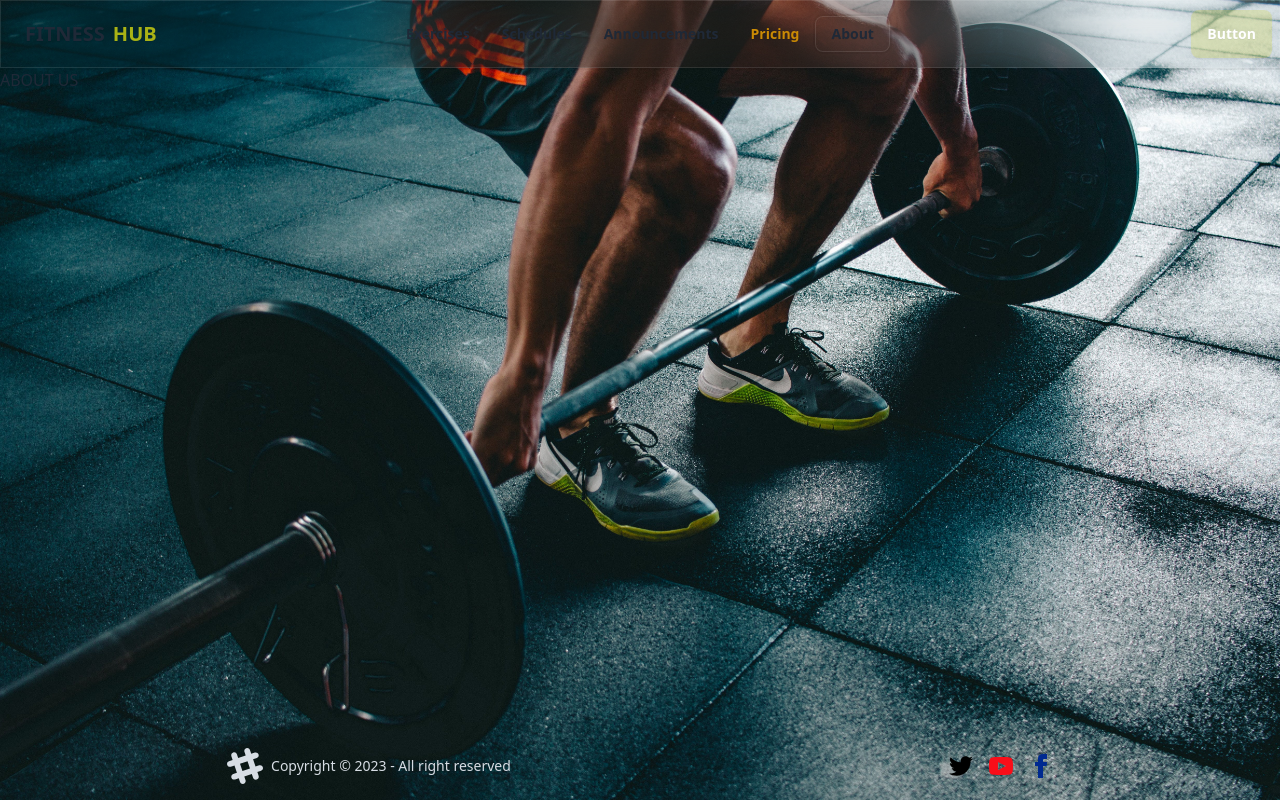
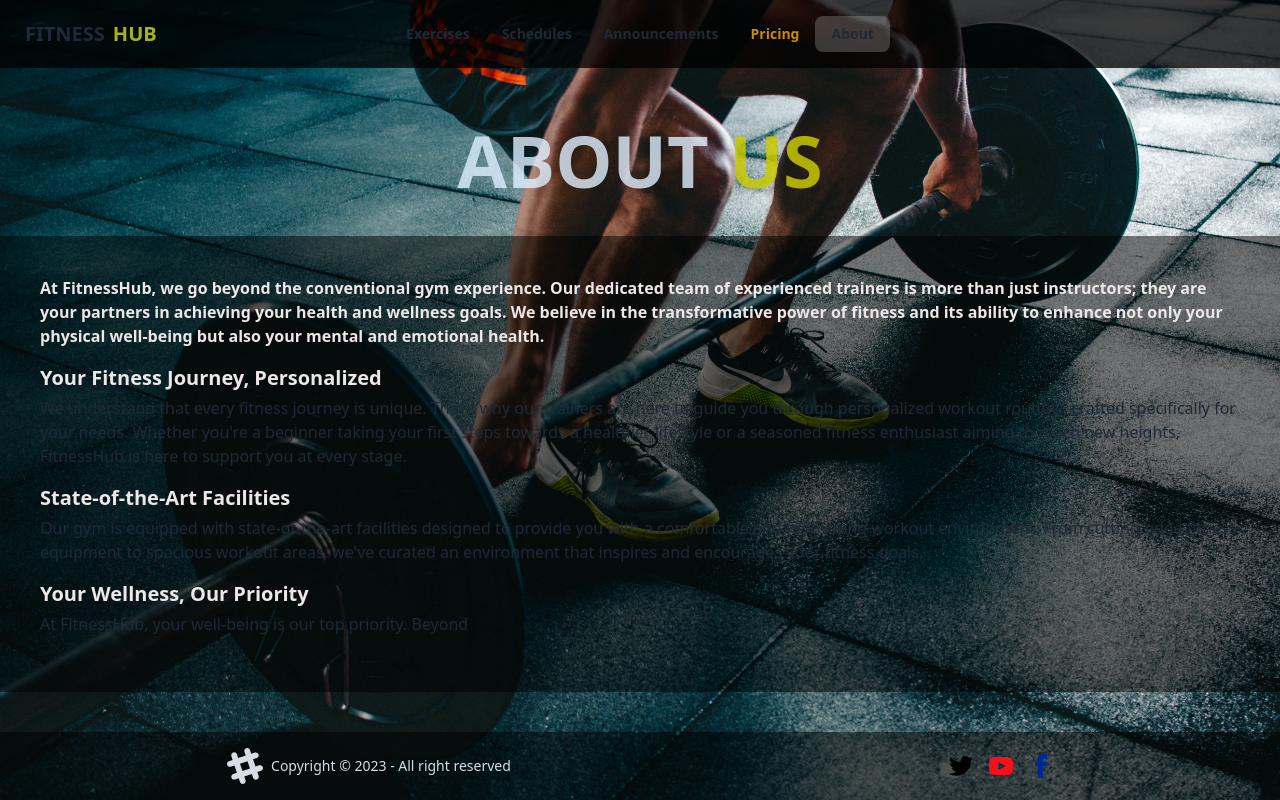
Before and after one commit to E4crypt3d/FitnessHub, a Django app: template home/templates/about.html in a window 1280 px wide. Run offline with Django 4.2, Linux system fonts and the light colour scheme; the template is opened without the code that fills it, so the values that code supplies are empty.

Commit message:
new fixes and improvements

```diff
--- a/FitnessHub/settings.py
+++ b/FitnessHub/settings.py
@@ -44,6 +44,7 @@ INSTALLED_APPS = [
     'programs',
     'schedule'
 ]
+
 
 MIDDLEWARE = [
     'django.middleware.security.SecurityMiddleware',
@@ -111,7 +112,7 @@ AUTH_PASSWORD_VALIDATORS = [
 
 LANGUAGE_CODE = 'en-us'
 
-TIME_ZONE = 'UTC'
+TIME_ZONE = 'Asia/Karachi'
 
 USE_I18N = True
 
--- a/home/templates/about.html
+++ b/home/templates/about.html
@@ -13,5 +13,45 @@ act
 
 
 {% block content %}
-<div>ABOUT US</div>
+<div>
+    <div class="flex flex-col md:mt-18 my-6 mt-14 text-white">
+        <div class="flex justify-center mx-3">
+            <p class="font-extrabold text-2xl md:text-7xl uppercase text-[#def0ffcc]">About<span
+                    class="text-[#caca00d6] ml-5">Us</span>
+            </p>
+        </div>
+    </div>
+
+    <div class="my-10 mt-10 bg-[#00000080] hover:bg-[#000000c4] transition-all p-10">
+        <p class="font-semibold text-[#eee7e7]">
+            At FitnessHub, we go beyond the conventional gym experience. Our dedicated team of experienced trainers is
+            more than just instructors; they are your partners in achieving your health and wellness goals. We believe
+            in the transformative power of fitness and its ability to enhance not only your physical well-being but also
+            your mental and emotional health.
+        </p>
+        <div class="my-4">
+            <h1 class="card-title text-[#eee7e7]">Your Fitness Journey, Personalized</h1>
+            <p class="my-1">We understand that every fitness journey is unique. That's why our trainers are here to
+                guide you through
+                personalized workout routines crafted specifically for your needs. Whether you're a beginner taking your
+                first
+                steps towards a healthier lifestyle or a seasoned fitness enthusiast aiming to reach new heights,
+                FitnessHub is
+                here to support you at every stage.</p>
+        </div>
+        <div class="my-4">
+            <h1 class="card-title text-[#eee7e7]">State-of-the-Art Facilities</h1>
+            <p class="my-1">Our gym is equipped with state-of-the-art facilities designed to provide you with a
+                comfortable and
+                motivating
+                workout environment. From cutting-edge fitness equipment to spacious workout areas, we've curated an
+                environment
+                that inspires and encourages your fitness goals.</p>
+        </div>
+        <div class="my-4">
+            <h1 class="card-title text-[#eee7e7]">Your Wellness, Our Priority</h1>
+            <p class="my-1">At FitnessHub, your well-being is our top priority. Beyond</p>
+        </div>
+    </div>
+</div>
 {% endblock content %}
--- a/pricing/templates/pricing.html
+++ b/pricing/templates/pricing.html
@@ -19,7 +19,7 @@ Pricing
     </div>
 </div>
 
-<div class="w-full md:w-2/3 grid grid-cols-1 md:grid-cols-2 lg:grid-cols-2 gap-6 mx-auto">
+<div class="w-full md:w-2/3 grid grid-cols-1 md:grid-cols-2 lg:grid-cols-2 gap-6 mx-auto my-10">
     {% for pricing in pricings %}
     <div
         class="shadow p-5 bg-[#00000080] hover:bg-[#000000c4] hover:scale-105 transition-all rounded-lg border-t-4 border-green-400 ">
--- a/programs/templates/programs.html
+++ b/programs/templates/programs.html
@@ -21,7 +21,7 @@ act
     </div>
 </div>
 
-<div class="my-2 mt-16">
+<div class="my-10 mt-10">
     <div class="grid auto-cols-auto md:grid-cols-2 lg:grid-cols-3 gap-10">
         {% for exercise in exercises %}
         <div class="card md:w-96 w-auto shadow-xl bg-[#00000080] hover:bg-[#000000c4] hover:scale-105 transition-all">
--- a/schedule/models.py
+++ b/schedule/models.py
@@ -1,5 +1,4 @@
 from django.db import models
-from django.core.validators import MaxValueValidator
 from datetime import datetime, timedelta, time
 from django.core.exceptions import ValidationError
 
--- a/schedule/signals.py
+++ b/schedule/signals.py
@@ -16,7 +16,6 @@ def handle_announcement_schedule(instance):
             <p>Your commitment to fitness is truly commendable, and we look forward to seeing you at this upcoming session.</p>
             <p> Best Regards,<p>
             <p> The FITNESS HUB Team</p>
-
                 '''
     }
     return templates
@@ -29,7 +28,10 @@ def annouce_schedule(sender, instance, created, **kwargs):
         announcement = instance.announcement
         announcement.title = templates['title']
         announcement.body = templates['body']
-        announcement.active = True
+        if instance.available:
+            announcement.active = True
+        else:
+            announcement.active = False
         announcement.save()
     else:
         cat = 'Schedule Updates'
--- a/schedule/templates/schedule.html
+++ b/schedule/templates/schedule.html
@@ -21,7 +21,7 @@ act
         </p>
     </div>
 </div>
-<div class="flex flex-col items-center">
+<div class="flex flex-col items-center my-10 mt-10">
 
     {% for schedule in schedules %}
     <div class="flex flex-col bg-[#00000080] hover:bg-[#000000c4] hover:scale-105 transition-all my-2 m-20 w-96">
--- a/src/main.css
+++ b/src/main.css
@@ -1604,49 +1746,6 @@ html {
   100% {
     transform: scale(1);
     opacity: 1;
-  }
-}
-
-.glass,
-  .glass.btn-active {
-  border: none;
-  -webkit-backdrop-filter: blur(var(--glass-blur, 40px));
-          backdrop-filter: blur(var(--glass-blur, 40px));
-  background-color: transparent;
-  background-image: linear-gradient(
-        135deg,
-        rgb(255 255 255 / var(--glass-opacity, 30%)) 0%,
-        rgb(0 0 0 / 0%) 100%
-      ),
-      linear-gradient(
-        var(--glass-reflex-degree, 100deg),
-        rgb(255 255 255 / var(--glass-reflex-opacity, 10%)) 25%,
-        rgb(0 0 0 / 0%) 25%
-      );
-  box-shadow: 0 0 0 1px rgb(255 255 255 / var(--glass-border-opacity, 10%)) inset,
-      0 0 0 2px rgb(0 0 0 / 5%);
-  text-shadow: 0 1px rgb(0 0 0 / var(--glass-text-shadow-opacity, 5%));
-}
-
-@media (hover: hover) {
-  .glass.btn-active {
-    border: none;
-    -webkit-backdrop-filter: blur(var(--glass-blur, 40px));
-            backdrop-filter: blur(var(--glass-blur, 40px));
-    background-color: transparent;
-    background-image: linear-gradient(
-          135deg,
-          rgb(255 255 255 / var(--glass-opacity, 30%)) 0%,
-          rgb(0 0 0 / 0%) 100%
-        ),
-        linear-gradient(
-          var(--glass-reflex-degree, 100deg),
-          rgb(255 255 255 / var(--glass-reflex-opacity, 10%)) 25%,
-          rgb(0 0 0 / 0%) 25%
-        );
-    box-shadow: 0 0 0 1px rgb(255 255 255 / var(--glass-border-opacity, 10%)) inset,
-        0 0 0 2px rgb(0 0 0 / 5%);
-    text-shadow: 0 1px rgb(0 0 0 / var(--glass-text-shadow-opacity, 5%));
   }
 }
 
@@ -1718,71 +1817,6 @@ html {
   padding-bottom: 0.5rem;
 }
 
-@media (hover: hover) {
-  .btn.act:hover {
-    --glass-opacity: 25%;
-    --glass-border-opacity: 15%;
-  }
-}
-
-.btn.act {
-  --tw-shadow: 0 0 #0000;
-  --tw-shadow-colored: 0 0 #0000;
-  box-shadow: var(--tw-ring-offset-shadow, 0 0 #0000), var(--tw-ring-shadow, 0 0 #0000), var(--tw-shadow);
-  outline-color: currentColor;
-}
-
-.btn.act.btn-active {
-  --glass-opacity: 25%;
-  --glass-border-opacity: 15%;
-}
-
-.act,.act.btn-active {
-  border: none;
-  -webkit-backdrop-filter: blur(var(--glass-blur, 40px));
-          backdrop-filter: blur(var(--glass-blur, 40px));
-  background-color: transparent;
-  background-image: linear-gradient(
-        135deg,
-        rgb(255 255 255 / var(--glass-opacity, 30%)) 0%,
-        rgb(0 0 0 / 0%) 100%
-      ),
-      linear-gradient(
-        var(--glass-reflex-degree, 100deg),
-        rgb(255 255 255 / var(--glass-reflex-opacity, 10%)) 25%,
-        rgb(0 0 0 / 0%) 25%
-      );
-  box-shadow: 0 0 0 1px rgb(255 255 255 / var(--glass-border-opacity, 10%)) inset,
-      0 0 0 2px rgb(0 0 0 / 5%);
-  text-shadow: 0 1px rgb(0 0 0 / var(--glass-text-shadow-opacity, 5%));
-}
-
-@media (hover: hover) {
-  .act.btn-active {
-    border: none;
-    -webkit-backdrop-filter: blur(var(--glass-blur, 40px));
-            backdrop-filter: blur(var(--glass-blur, 40px));
-    background-color: transparent;
-    background-image: linear-gradient(
-          135deg,
-          rgb(255 255 255 / var(--glass-opacity, 30%)) 0%,
-          rgb(0 0 0 / 0%) 100%
-        ),
-        linear-gradient(
-          var(--glass-reflex-degree, 100deg),
-          rgb(255 255 255 / var(--glass-reflex-opacity, 10%)) 25%,
-          rgb(0 0 0 / 0%) 25%
-        );
-    box-shadow: 0 0 0 1px rgb(255 255 255 / var(--glass-border-opacity, 10%)) inset,
-        0 0 0 2px rgb(0 0 0 / 5%);
-    text-shadow: 0 1px rgb(0 0 0 / var(--glass-text-shadow-opacity, 5%));
-  }
-}
-
-.act {
-  background-image: none;
-}
-
 .static {
   position: static;
 }
@@ -1805,11 +1839,31 @@ html {
   margin-right: auto;
 }
 
+.my-1 {
+  margin-top: 0.25rem;
+  margin-bottom: 0.25rem;
+}
+
+.my-10 {
+  margin-top: 2.5rem;
+  margin-bottom: 2.5rem;
+}
+
+.my-16 {
+  margin-top: 4rem;
+  margin-bottom: 4rem;
+}
+
 .my-2 {
   margin-top: 0.5rem;
   margin-bottom: 0.5rem;
 }
 
+.my-4 {
+  margin-top: 1rem;
+  margin-bottom: 1rem;
+}
+
 .my-6 {
   margin-top: 1.5rem;
   margin-bottom: 1.5rem;
@@ -1824,6 +1878,10 @@ html {
   margin-left: 0.25rem;
 }
 
+.ml-5 {
+  margin-left: 1.25rem;
+}
+
 .ml-6 {
   margin-left: 1.5rem;
 }
@@ -2065,15 +2123,6 @@ html {
   background-color: #caca0033;
 }
 
-.bg-base-100 {
-  --tw-bg-opacity: 1;
-  background-color: var(--fallback-b1,oklch(var(--b1)/var(--tw-bg-opacity)));
-}
-
-.bg-transparent {
-  background-color: transparent;
-}
-
 .bg-cover {
   background-size: cover;
 }
@@ -2097,6 +2146,10 @@ html {
 .object-fill {
   -o-object-fit: fill;
      object-fit: fill;
+}
+
+.p-10 {
+  padding: 2.5rem;
 }
 
 .p-2 {
@@ -2311,70 +2364,12 @@ html {
   transition-timing-function: cubic-bezier(0.4, 0, 0.2, 1);
 }
 
-.bg-img-none {
-  background-image: none !important;
-}
-
-@media (hover: hover) {
-  .hover\:glass:hover.btn:hover {
-    --glass-opacity: 25%;
-    --glass-border-opacity: 15%;
-  }
-}
-
-.hover\:glass:hover.btn {
-  --tw-shadow: 0 0 #0000;
-  --tw-shadow-colored: 0 0 #0000;
-  box-shadow: var(--tw-ring-offset-shadow, 0 0 #0000), var(--tw-ring-shadow, 0 0 #0000), var(--tw-shadow);
-  outline-color: currentColor;
-}
-
-.hover\:glass:hover.btn.btn-active {
-  --glass-opacity: 25%;
-  --glass-border-opacity: 15%;
-}
-
-.hover\:glass:hover,.hover\:glass:hover.btn-active {
-  border: none;
-  -webkit-backdrop-filter: blur(var(--glass-blur, 40px));
-          backdrop-filter: blur(var(--glass-blur, 40px));
-  background-color: transparent;
-  background-image: linear-gradient(
-        135deg,
-        rgb(255 255 255 / var(--glass-opacity, 30%)) 0%,
-        rgb(0 0 0 / 0%) 100%
-      ),
-      linear-gradient(
-        var(--glass-reflex-degree, 100deg),
-        rgb(255 255 255 / var(--glass-reflex-opacity, 10%)) 25%,
-        rgb(0 0 0 / 0%) 25%
-      );
-  box-shadow: 0 0 0 1px rgb(255 255 255 / var(--glass-border-opacity, 10%)) inset,
-      0 0 0 2px rgb(0 0 0 / 5%);
-  text-shadow: 0 1px rgb(0 0 0 / var(--glass-text-shadow-opacity, 5%));
-}
-
-@media (hover: hover) {
-  .hover\:glass:hover.btn-active {
-    border: none;
-    -webkit-backdrop-filter: blur(var(--glass-blur, 40px));
-            backdrop-filter: blur(var(--glass-blur, 40px));
-    background-color: transparent;
-    background-image: linear-gradient(
-          135deg,
-          rgb(255 255 255 / var(--glass-opacity, 30%)) 0%,
-          rgb(0 0 0 / 0%) 100%
-        ),
-        linear-gradient(
-          var(--glass-reflex-degree, 100deg),
-          rgb(255 255 255 / var(--glass-reflex-opacity, 10%)) 25%,
-          rgb(0 0 0 / 0%) 25%
-        );
-    box-shadow: 0 0 0 1px rgb(255 255 255 / var(--glass-border-opacity, 10%)) inset,
-        0 0 0 2px rgb(0 0 0 / 5%);
-    text-shadow: 0 1px rgb(0 0 0 / var(--glass-text-shadow-opacity, 5%));
-  }
-}
+.act {
+  background-color: rgba(255, 255, 255, 0.199);
+}
+
+/* @layer components {
+} */
 
 @media (min-width: 1024px) {
   .lg\:card-side {
--- a/templates/base.html
+++ b/templates/base.html
@@ -10,7 +10,7 @@
 </head>
 
 <body style="background-image: url({% static 'img/bg.jpg' %});" class="h-full min-h-screen bg-cover flex flex-col">
-    <div class="navbar hover:glass  transition-all duration-150 border-none ease-in-out bg-img-none">
+    <div class="navbar transition-all duration-150 border-none ease-in-out bg-[#00000080] hover:bg-[#000000c4]">
         <div class="navbar-start">
             <div class="dropdown">
                 <div tabindex="0" role="button" class="btn btn-ghost lg:hidden">
@@ -21,7 +21,7 @@
                     </svg>
                 </div>
                 <ul tabindex="0"
-                    class="menu menu-sm bg-transparent glass dropdown-content mt-3 z-[1] p-2 shadow bg-base-100 rounded-box w-52">
+                    class="menu menu-sm bg-[#00000080] hover:bg-[#000000c4] transition-all dropdown-content mt-3 z-[1] p-2 shadow rounded-box w-52">
                     <li><a href="{% url 'programs' %}"
                             class="{% block activeprogramm %}{% endblock activeprogramm %}">Exercises</a></li>
                     <li><a href="{% url 'schedule' %}"
@@ -54,8 +54,8 @@
             </ul>
         </div>
         <div class="navbar-end">
-            <a
-                class="btn bg-[#caca0033] border-none hover:bg-[#a7b216] transition-all duration-300 ease-in hover:text-neutral hover:font-bold text-white">Button</a>
+            <!-- <a
+                class="btn bg-[#caca0033] border-none hover:bg-[#a7b216] transition-all duration-300 ease-in hover:text-neutral hover:font-bold text-white">Button</a> -->
         </div>
     </div>
     <div class="container mx-auto">
@@ -64,7 +64,8 @@
         {% endblock content %}
     </div>
     <!-- FOOTER -->
-    <footer class="footer mt-auto items-center p-4 bg-transparent hover:glass text-neutral-content bg-img-none">
+    <footer
+        class="footer mt-auto items-center p-4 text-neutral-content bg-[#00000080] hover:bg-[#000000c4] transition-all">
         <aside class="items-center grid-flow-col mx-auto">
             <svg width="36" height="36" viewBox="0 0 24 24" xmlns="http://www.w3.org/2000/svg" fill-rule="evenodd"
                 clip-rule="evenodd" class="fill-current">
```
Also changed, not shown: other parts of src/main.css (+142 -0 lines), announcements/templates/announcements.html (+5 -5 lines), announcements/views.py (+3 -4 lines), schedule/admin.py (+15 -2 lines), src/input.css (+5 -5 lines), README.md.
